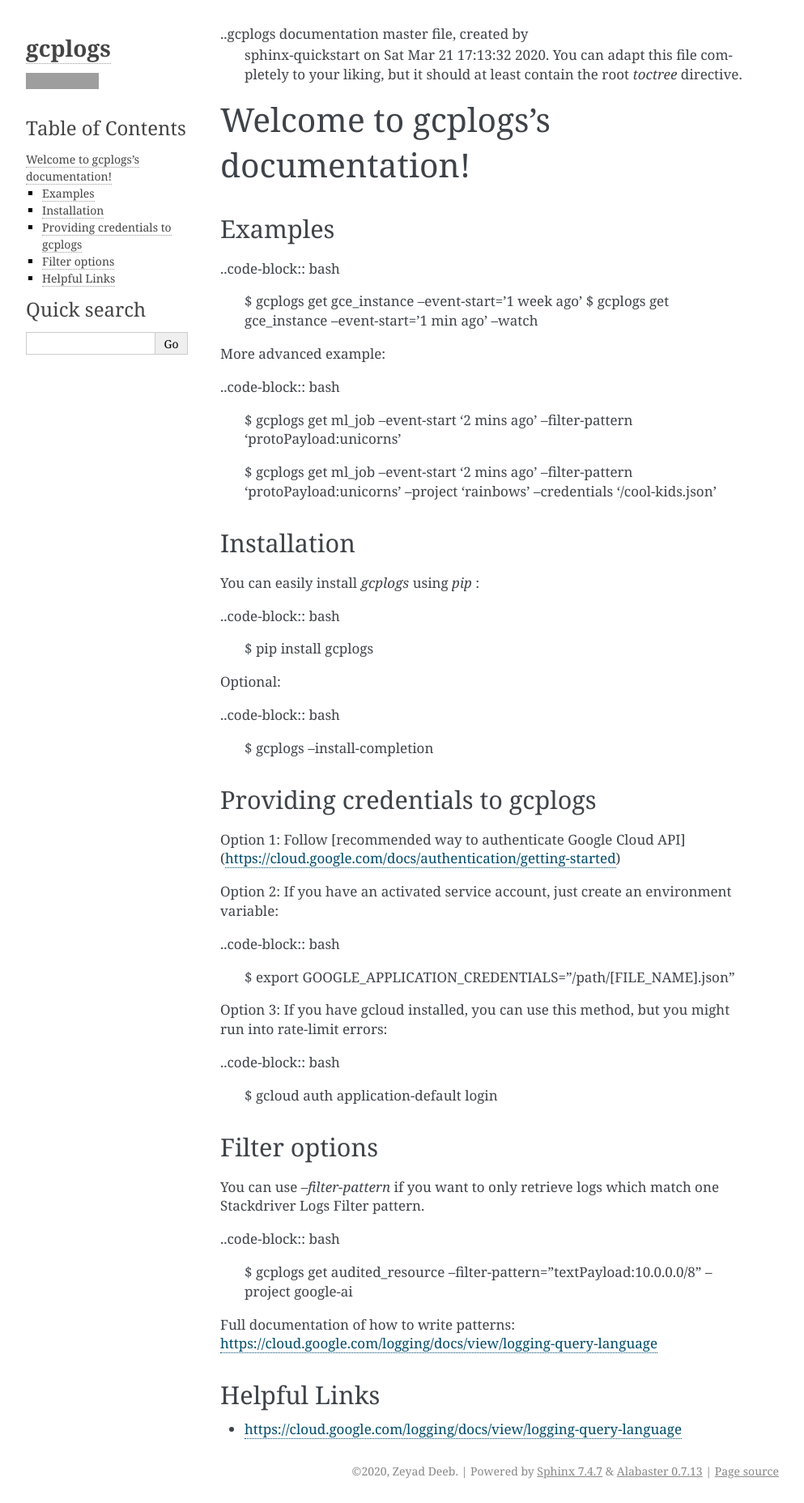
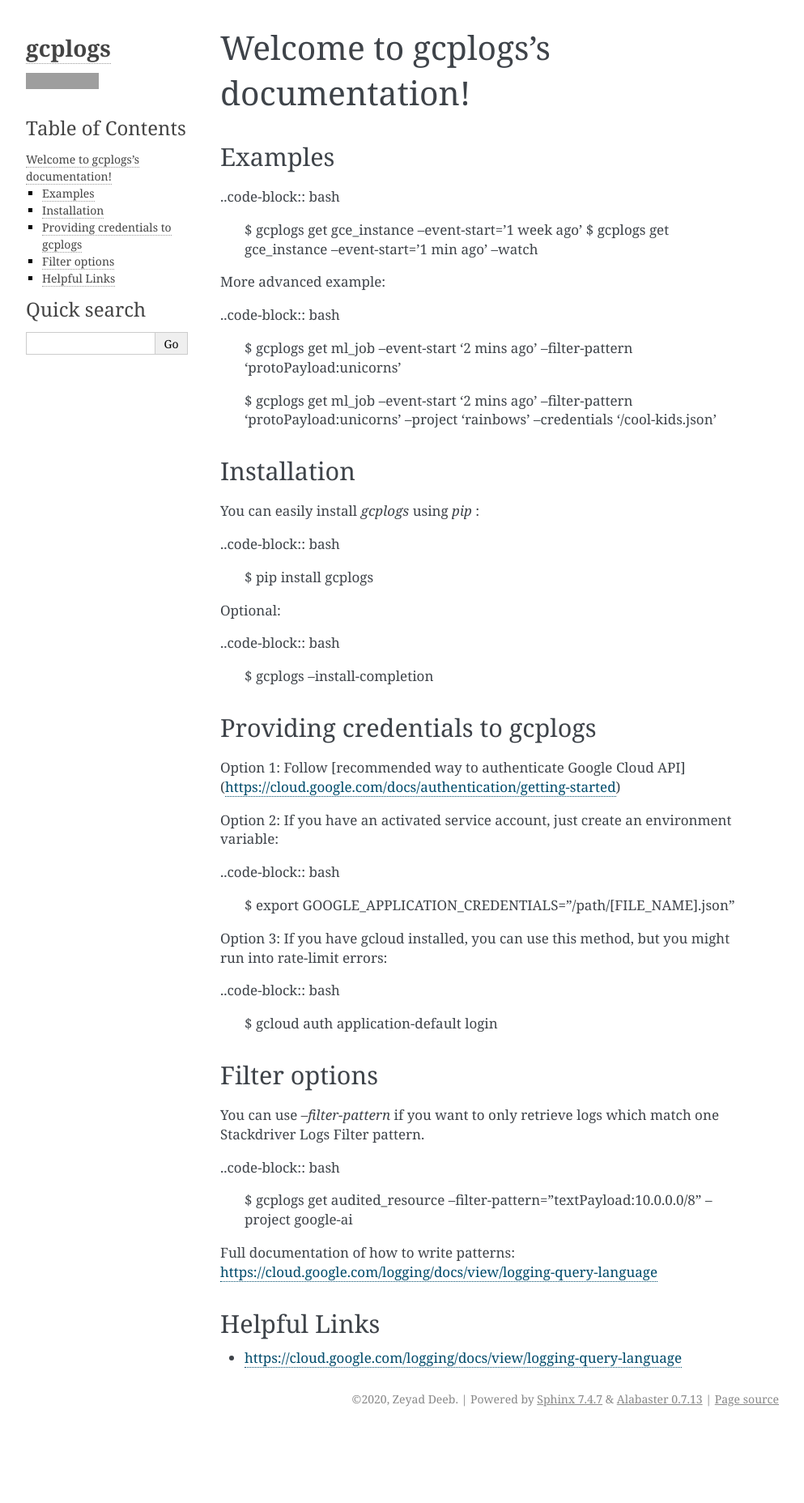
Before and after one commit to zeyaddeeb/gcplogs, a Sphinx documentation site: the page built from docs/index.rst, in a window 1280 px wide. Shown: the whole page at 81% size, without its empty margins (148-1141 px from the left). Built offline with Sphinx 7.4.7, drawn with Linux system fonts in a browser that asks for light colours; after the commit the page ends 1767 px from its top, so only the background shows below that; grey boxes are pictures that could not be loaded.

Commit message:
new doc formatting

```diff
--- a/docs/index.rst
+++ b/docs/index.rst
@@ -1,8 +1,3 @@
-..gcplogs documentation master file, created by
-   sphinx-quickstart on Sat Mar 21 17:13:32 2020.
-   You can adapt this file completely to your liking, but it should at least
-   contain the root `toctree` directive.
-
 Welcome to gcplogs's documentation!
 ===================================
 
```
